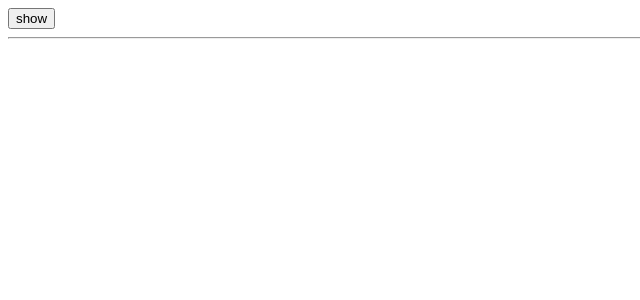
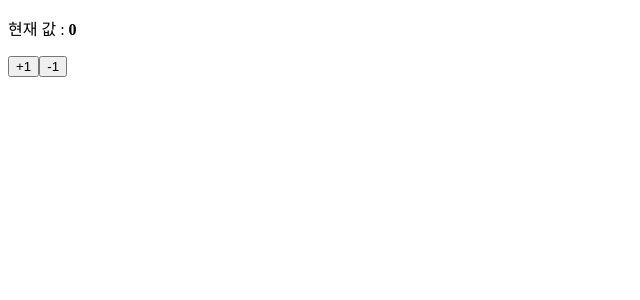
Before and after one commit to overaction/react_practice, a React (Create React App) app: page / in a window 1280 px wide. Shown: the top 300 px of the page, without its empty margins (0-640 px from the left). Built offline with nearby package versions, Linux system fonts and the light colour scheme.

Commit message:
Hooks #3 useReducer-1

```diff
--- a/src/App.js
+++ b/src/App.js
@@ -1,19 +1,8 @@
-import React, { useState } from 'react';
-import Info from './Info';
+import React from 'react';
+import Counter from './Counter';
 
 const App = () => {
-    const [visible, setVisible] = useState(false);
-    return (
-        <div>
-            <button onClick={() => {
-                setVisible(!visible);
-            }}>
-            {visible ? 'hide' : 'show'}
-            </button>
-            <hr />
-            {visible && <Info />}
-        </div>
-    )
+    return <Counter />
 }
 
 export default App;
--- a/src/Counter.js
+++ b/src/Counter.js
@@ -1,30 +1,31 @@
-import React, {Component, Fragment} from 'react';
+import React, {Fragment, useReducer} from 'react';
 
-class Counter extends Component {
-    state = {
-        number: 0,
-        fixednumber : 0
-    };
-    render() {
-        const {number, fixednumber} = this.state;
-        return (
-            <Fragment>
-                <h1>{number}</h1>
-                <h2>{fixednumber}</h2>
-                <button onClick = { () => {
-                    this.setState(prev => {
-                        return {
-                            number: prev.number + 1
-                        }
-                    })
-                    this.setState(prev => ({
-                        number: prev.number + 1
-                    }))
-                }}> +1
-                </button>
-            </Fragment>
-        );
+function reducer(state, action) {
+    switch(action.type) {
+        case 'INCREMENT' :
+            return {val: state.val + 1};
+        case 'DECREMENT' :
+            return {val: state.val - 1};
+        default :
+            return state;
     }
 }
 
+const Counter = () => {
+    const [state, dispatch] = useReducer(reducer, {val:0});
+    //useReducer 첫번째 파라미터 : 리듀서 함수
+    //useReducer 두번째 파라미터 : 리듀서의 기본 값
+    //state : 현재 상태, dispatch : 액션을 발생시키는 함수
+
+    return (
+        <Fragment>
+            <p>
+                현재 값 : <b>{state.val}</b>
+            </p>
+            <button onClick={() => dispatch({type: 'INCREMENT'})}>+1</button>
+            <button onClick={() => dispatch({type: 'DECREMENT'})}>-1</button>
+        </Fragment>
+    )
+}
+
 export default Counter;
```
Also changed, not shown: .theia/launch.json (added).
